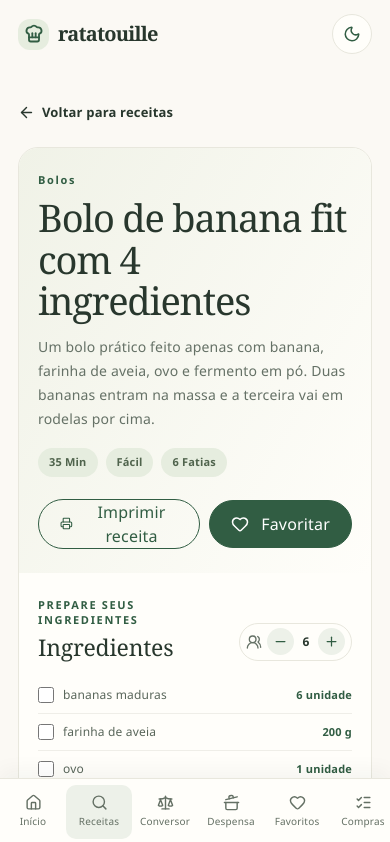
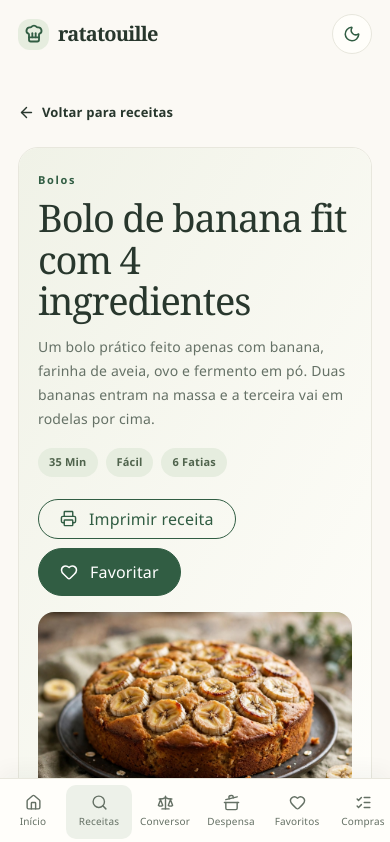
Before and after one commit to henrique-amorim-silva/Ratatouille, a React (Vite) app: page /receitas/bolo-de-banana-fit in a window 390 px wide. Shown: the top 842 px of the page. Built offline with nearby package versions, Linux system fonts and the light colour scheme.

Commit message:
fix: ajustes de imagens de receitas e links de acesso

```diff
--- a/src/App.css
+++ b/src/App.css
@@ -1951,8 +1951,34 @@
   background: linear-gradient(120deg, #f0f2e7, #fffefa);
 }
 
-.detalhe-receita__cabecalho > div {
+.detalhe-receita__conteudo {
   max-width: 720px;
+}
+
+.detalhe-receita__visual {
+  width: min(38%, 360px);
+  min-width: 280px;
+  flex: 0 0 auto;
+  display: flex;
+  flex-direction: column;
+  align-items: flex-end;
+  gap: 16px;
+}
+
+.detalhe-receita__imagem-container {
+  width: 100%;
+  aspect-ratio: 16 / 10;
+  overflow: hidden;
+  border-radius: 16px;
+  background: #dde5d6;
+}
+
+.detalhe-receita__imagem {
+  width: 100%;
+  height: 100%;
+  display: block;
+  object-fit: cover;
+  object-position: center;
 }
 
 .detalhe-receita__cabecalho .sobretitulo {
@@ -2747,6 +2773,25 @@
 
   .categorias-destaque__lista {
     grid-template-columns: repeat(2, minmax(0, 1fr));
+  }
+
+  .detalhe-receita__cabecalho {
+    flex-direction: column;
+  }
+
+  .detalhe-receita__conteudo,
+  .detalhe-receita__visual {
+    width: 100%;
+    max-width: none;
+  }
+
+  .detalhe-receita__visual {
+    min-width: 0;
+  }
+
+  .detalhe-receita__imagem-container {
+    max-width: 520px;
+    margin-inline: auto;
   }
 
   .detalhe-receita__colunas {
@@ -2891,6 +2936,26 @@
     flex-direction: column;
   }
 
+  .detalhe-receita__conteudo {
+    max-width: none;
+  }
+
+  .detalhe-receita__visual {
+    width: 100%;
+    min-width: 0;
+    align-items: stretch;
+  }
+
+  .detalhe-receita__acoes {
+    flex-wrap: wrap;
+  }
+
+  .detalhe-receita__imagem-container {
+    width: 100%;
+    min-width: 0;
+    aspect-ratio: 16 / 10;
+  }
+
   .detalhe-receita__colunas {
     padding: 24px 19px 28px;
     gap: 28px;
@@ -3255,6 +3320,11 @@
     background: #fff !important;
   }
 
+  .detalhe-receita__imagem-container {
+    width: 100%;
+    min-width: 0;
+  }
+
   .detalhe-receita h1,
   .detalhe-receita h2,
   .detalhe-receita h3,
--- a/src/layouts/MainLayout.tsx
+++ b/src/layouts/MainLayout.tsx
@@ -1,4 +1,4 @@
-import { useEffect, useState } from 'react'
+import { useEffect, useLayoutEffect, useState } from 'react'
 import {
   Archive,
   CalendarDays,
@@ -12,7 +12,7 @@ import {
   Search,
   Sun,
 } from 'lucide-react'
-import { NavLink, Outlet } from 'react-router-dom'
+import { NavLink, Outlet, useLocation } from 'react-router-dom'
 import { PwaUpdatePrompt } from '../components/layout/PwaUpdatePrompt'
 import '../App.css'
 
@@ -28,6 +28,7 @@ const links = [
 ]
 
 export function MainLayout() {
+  const { pathname, search } = useLocation()
   const [tema, setTema] = useState<'claro' | 'escuro'>(() => {
     const temaSalvo = localStorage.getItem('ratatouille-tema')
     if (temaSalvo === 'claro' || temaSalvo === 'escuro') {
@@ -40,6 +41,10 @@ export function MainLayout() {
   useEffect(() => {
     localStorage.setItem('ratatouille-tema', tema)
   }, [tema])
+
+  useLayoutEffect(() => {
+    window.scrollTo(0, 0)
+  }, [pathname, search])
 
   return (
     <div className="app-shell" data-tema={tema}>
--- a/src/pages/HomePage.tsx
+++ b/src/pages/HomePage.tsx
@@ -18,9 +18,9 @@ export function HomePage() {
   const [receitaSurpresa, setReceitaSurpresa] = useState<Receita | null>(null)
   const favoritos = useFavoritosStore((estado) => estado.favoritos)
   const alternarFavorito = useFavoritosStore((estado) => estado.alternarFavorito)
-  const destaques = [receitas[0], receitas[1]].filter((receita) => receita !== undefined)
+  const destaques = receitas.slice(0, 3)
   const rapidas = receitas
-    .filter((receita) => receita.tempos.totalMinutos <= 50)
+    .filter((receita) => receita.tempos.totalMinutos <= 30)
     .sort((a, b) => a.tempos.totalMinutos - b.tempos.totalMinutos)
     .slice(0, 3)
 
@@ -123,7 +123,7 @@ export function HomePage() {
           <div>
             <p className="sobretitulo">SEM COMPLICAÇÃO</p>
             <h2>Rápidas para hoje</h2>
-            <p className="receitas__subtitulo">Receitas prontas em até 50 minutos.</p>
+            <p className="receitas__subtitulo">Receitas prontas em até 30 minutos.</p>
           </div>
         </div>
         <div className="grade-receitas">
--- a/src/pages/RecipeDetailPage.tsx
+++ b/src/pages/RecipeDetailPage.tsx
@@ -44,6 +44,9 @@ function RecipeDetailContent({ receita }: { receita: (typeof receitas)[number] }
   const faltantes = ajuste.ingredientes.filter(
     (ingrediente) => !ingredientesDisponiveis.includes(ingrediente.id),
   )
+  const imagem = receita.imagem.startsWith('/')
+    ? `${import.meta.env.BASE_URL}${receita.imagem.slice(1)}`
+    : receita.imagem
 
   useEffect(() => {
     let ativo = true
@@ -133,7 +136,7 @@ function RecipeDetailContent({ receita }: { receita: (typeof receitas)[number] }
       </Link>
       <article className="detalhe-receita">
         <header className="detalhe-receita__cabecalho">
-          <div>
+          <div className="detalhe-receita__conteudo">
             <p className="sobretitulo">{receita.categoriaPrincipal}</p>
             <h1>{receita.titulo}</h1>
             <p>{receita.descricaoCompleta}</p>
@@ -143,6 +146,7 @@ function RecipeDetailContent({ receita }: { receita: (typeof receitas)[number] }
               <span>{receita.rendimentoLabel}</span>
             </div>
           </div>
+          <div className="detalhe-receita__visual">
             <div className="detalhe-receita__acoes nao-imprimir">
               <button
                 className="botao botao--secundario"
@@ -160,6 +164,16 @@ function RecipeDetailContent({ receita }: { receita: (typeof receitas)[number] }
                 <Heart size={18} fill={favorito ? 'currentColor' : 'none'} aria-hidden="true" />
                 {favorito ? 'Favoritada' : 'Favoritar'}
               </button>
+            </div>
+            <div className="detalhe-receita__imagem-container">
+              <img
+                className="detalhe-receita__imagem"
+                src={imagem}
+                alt={receita.titulo}
+                loading="eager"
+                decoding="async"
+              />
+            </div>
           </div>
         </header>
 
```
Also changed, not shown: 1 other file (tests, documents, lock files or other folders). Lines whose indentation alone changed are shown as unchanged.
